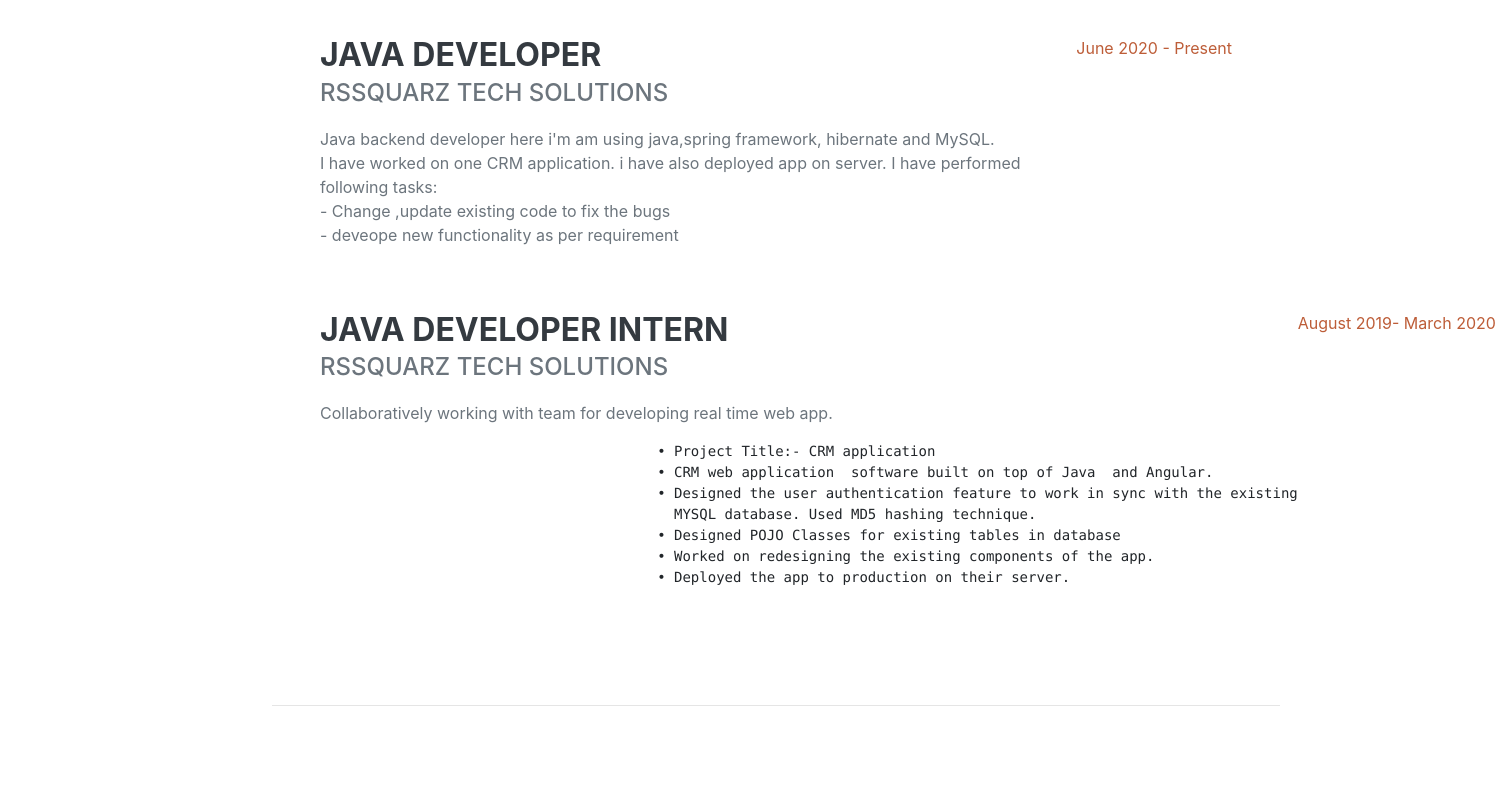
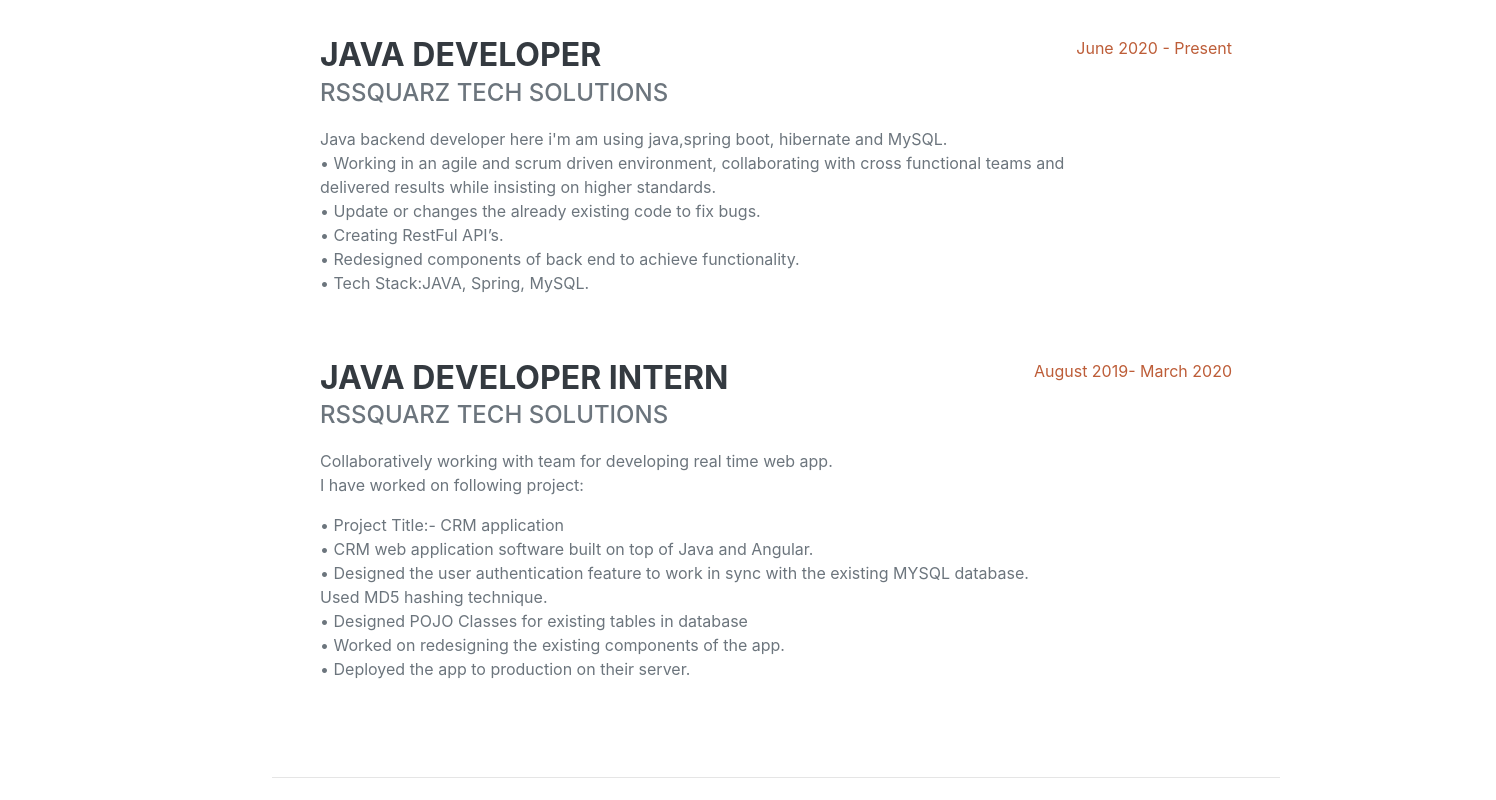
Before and after one commit to bpolaswar/bpolaswar.github.io, a plain HTML site: page index.html in a window 1280 px wide. Shown: the part 960-1760 px from the top of the page, 1496 px wide, since content can reach past the window. Drawn offline with nearby package versions, Linux system fonts and the light colour scheme; a web font is replaced by a local one.

Commit message:
update index.html

```diff
--- a/index.html
+++ b/index.html
@@ -47,11 +47,11 @@
                         Nanded · +91 7218188016·
                         <a href="mailto:name@email.com">bpolaswar@gmail.com</a>
                     </div>
-                    <p class="lead mb-5">Currently pursuing Master of computer applications from University of pune.I am experienced in creating java backend services using java, spring boot and mysql.</p>
+                    <p class="lead mb-5">Currently pursuing Master Of Computer Applications(MCA) from University Of Pune.I am experienced in creating java backend services using java, spring boot and mysql.</p>
                     <div class="social-icons">
                         <a class="social-icon" href="https://www.linkedin.com/in/bhumesh-polaswar-322829172/"><i class="fab fa-linkedin-in"></i></a>
-                        <a class="social-icon" href="https://github.com/bpolaswar/"><i class="fab fa-github"></i></a>
-                        <a class="social-icon" href="#"><i class="fab fa-facebook-f"></i></a>
+                        <a class="social-icon" href="https://github.com/bpolaswar/MyPortfolio/blob/master/README.md/"><i class="fab fa-github"></i></a>
+                        <a class="social-icon" href="https://facebook.com/bhumesh.polaswar/"><i class="fab fa-facebook-f"></i></a>
                     </div>
                 </div>
             </section>
@@ -64,10 +64,13 @@
                         <div class="flex-grow-1">
                             <h3 class="mb-0">Java developer</h3>
                             <div class="subheading mb-3">Rssquarz Tech Solutions</div>
-                            <p>Java backend developer here i'm am using java,spring framework, hibernate and MySQL.<br>I have worked on one CRM application.
-				    i have also deployed app on server. I have performed following tasks:<br>
-							- Change ,update existing code to fix the bugs<br>
-							- deveope new functionality as per requirement
+                            <p>Java backend developer here i'm am using java,spring boot, hibernate and MySQL.<br>
+						•	Working in an agile and scrum driven environment, collaborating with cross functional teams and delivered results while insisting on higher standards.<br>
+						•	Update or changes the already existing code to fix bugs.<br>
+						•	Creating RestFul API’s.<br>
+						•	Redesigned components of back end to achieve functionality.<br>
+						•	Tech Stack:JAVA, Spring, MySQL.<br>
+
 							</p>
                         </div>
                         <div class="flex-shrink-0"><span class="text-primary">June 2020 - Present</span></div>
@@ -78,17 +81,15 @@
                         <div class="flex-grow-1">
                             <h3 class="mb-0">Java developer Intern</h3>
                             <div class="subheading mb-3">Rssquarz Tech Solutions</div>
-                            <p>Collaboratively working with team for developing real time web app.</p>
+                            <p>Collaboratively working with team for developing real time web app.<br> I have worked on following project:</p>
 				<p>
-					<pre>
-					• Project Title:- CRM application
-					• CRM web application  software built on top of Java  and Angular.
+					• Project Title:- CRM application<br>
+					• CRM web application  software built on top of Java and Angular.<br>
 					• Designed the user authentication feature to work in sync with the existing
-					  MYSQL database. Used MD5 hashing technique.
-					• Designed POJO Classes for existing tables in database
-					• Worked on redesigning the existing components of the app.
-					• Deployed the app to production on their server.
-					</pre>
+					  MYSQL database. Used MD5 hashing technique.<br>
+					• Designed POJO Classes for existing tables in database<br>
+					• Worked on redesigning the existing components of the app.<br>
+					• Deployed the app to production on their server.<br>
 
 				</p>
                         </div>
@@ -138,7 +139,7 @@
                     <ul class="fa-ul mb-0">
                         <li>
                             <span class="fa-li"><i class="fas fa-check"></i></span>
-                            RestFull web api creations
+                            RestFul web api creations
                         </li>
                         <li>
                             <span class="fa-li"><i class="fas fa-check"></i></span>
@@ -160,8 +161,8 @@
             <section class="resume-section" id="interests">
                 <div class="resume-section-content">
                     <h2 class="mb-5">Interests</h2>
-                    <p>Apart from being a java ,developer, I enjoy most of my time learning new things. in the meanwhile i'm learning HTML5, JavaScript on sololearn.and also cleared Hackerrank Java Skill test on Hackerrank</p>
-                    <p class="mb-0">During my MCA i have also participated in various tech events organised in my college and other colleges.also won Star of the month award in my college, which is one technical event organised in my college.</p>
+                    <p>Apart from being a java developer, I enjoy most of my time learning new things. In the meanwhile i'm learning HTML5, javaScript on sololearn and also cleared Hackerrank Java Skill test on Hackerrank</p>
+                    <p class="mb-0">During my MCA i have also participated in various tech events organised in my college and other colleges.Also won star of the month award in my college, which is one technical event organised in my college.</p>
                 </div>
             </section>
             <hr class="m-0" />
```
